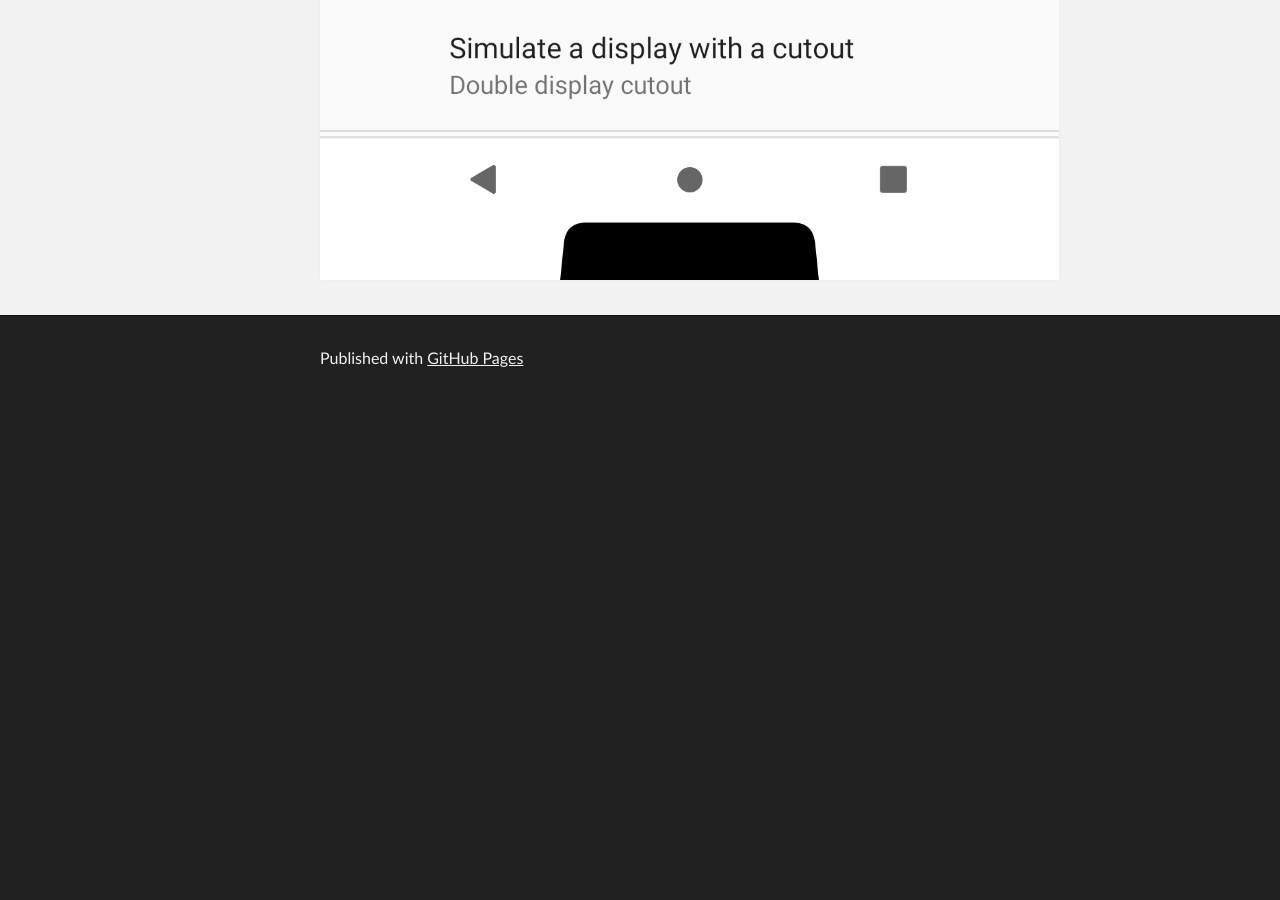
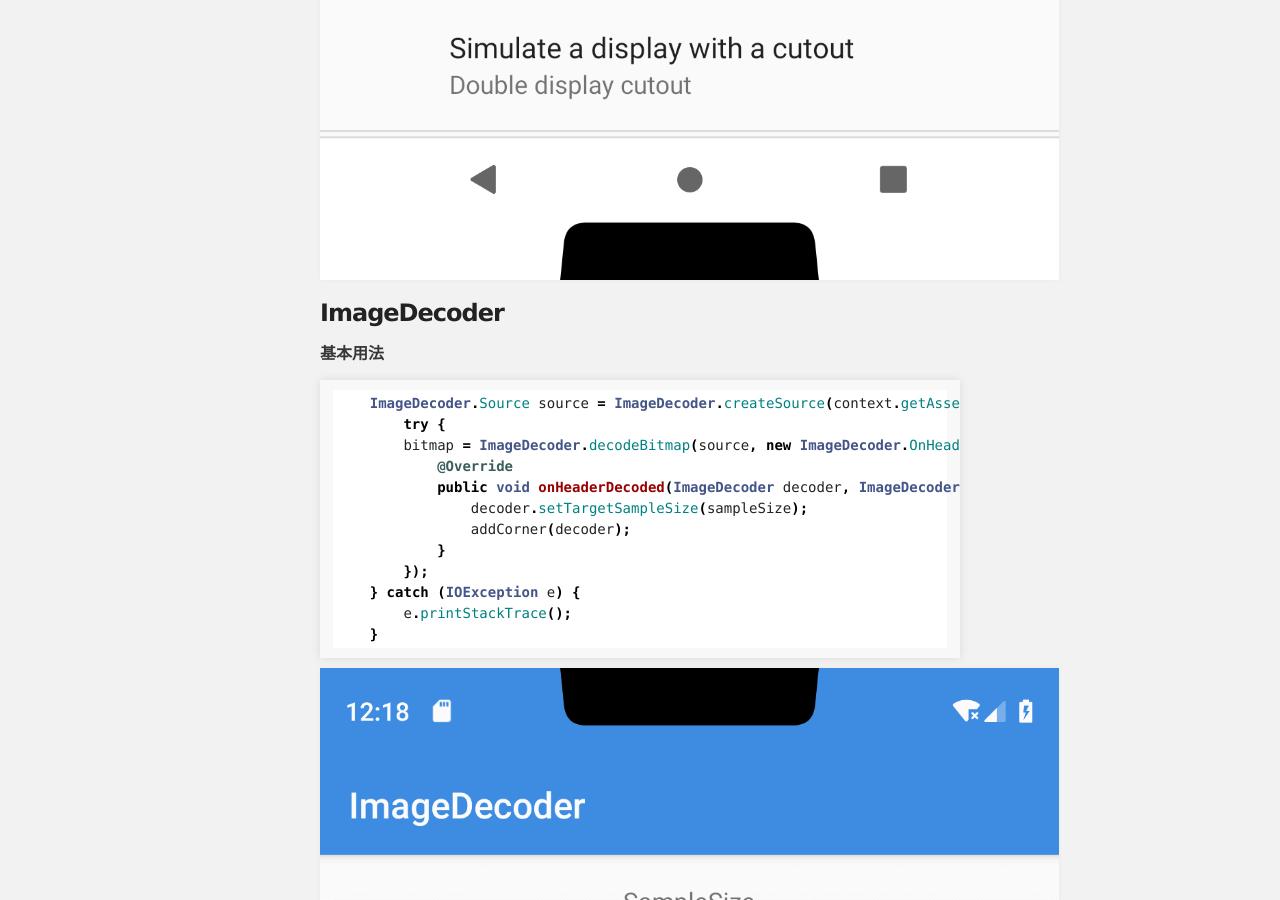
Before and after one commit to mwping/mwping.github.io, a Jekyll site: the page built from android/android-9-pie.md, in a window 1280 px wide and 900 px high, scrolled down 3020 px. Built offline with Jekyll 4.4.1, drawn with Linux system fonts in a browser that asks for light colours; our own code applies the rules of GitHub Pages for plain Markdown files; before the commit the page ends 3425 px from its top, so only the background shows below that; some of the changed text lies outside the part shown.

Commit message:
add ImageDecoder

````diff
--- a/android/android-9-pie.md
+++ b/android/android-9-pie.md
@@ -17,3 +17,37 @@
 
 ![](../assets/images/settings_cutout.png)
 ![](../assets/images/settings_cutout_selected.png)
+
+### ImageDecoder
+
+**基本用法**
+
+```java
+    ImageDecoder.Source source = ImageDecoder.createSource(context.getAssets(), "sample.png");
+        try {
+        bitmap = ImageDecoder.decodeBitmap(source, new ImageDecoder.OnHeaderDecodedListener() {
+            @Override
+            public void onHeaderDecoded(ImageDecoder decoder, ImageDecoder.ImageInfo info, ImageDecoder.Source source) {
+                decoder.setTargetSampleSize(sampleSize);
+                addCorner(decoder);
+            }
+        });
+    } catch (IOException e) {
+        e.printStackTrace();
+    }
+```
+
+![](../assets/images/image_decoder_sample.png)
+
+
+缩放4倍：
+
+![](../assets/images/image_decoder_sample2.png)
+
+圆角矩形：
+
+![](../assets/images/image_decoder_sample3.png)
+
+圆角半径足够大，变成圆形：
+
+![](../assets/images/image_decoder_sample4.png)
````
Also changed, not shown: assets/images/image_decoder_sample.png (added), assets/images/image_decoder_sample2.png (added), assets/images/image_decoder_sample3.png (added), assets/images/image_decoder_sample4.png (added).
